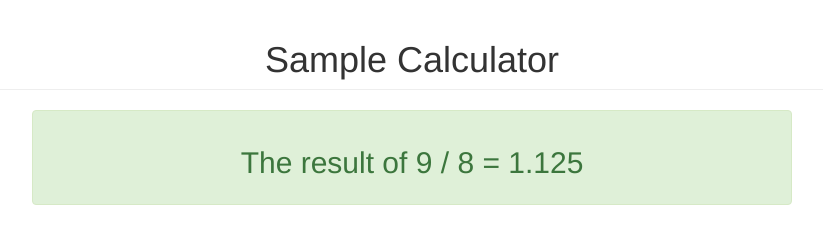
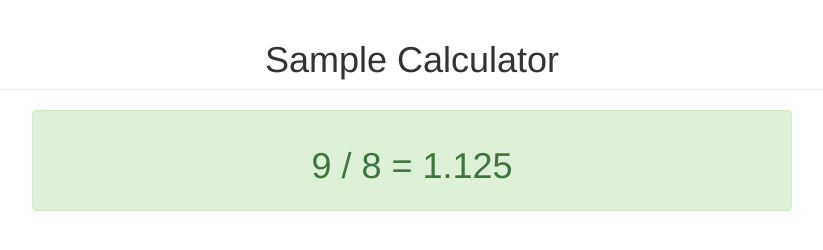
Before and after one commit to synergytrainings/javascript-advanced, a website: page perch.voskerchyan/app/index.html in a window 1280 px wide. Shown: the whole page, without its empty margins (228-1051 px from the left). Drawn offline with nearby package versions, Linux system fonts and the light colour scheme; files that its build step writes are made by us from their sources.

Commit message:
create app

```diff
--- a/perch.voskerchyan/app/index.html
+++ b/perch.voskerchyan/app/index.html
@@ -15,7 +15,7 @@
 	<div class="container text-center">
 		<h1 class="page-header">Sample Calculator</h1>
 		<div class="alert alert-success col-sm-8 col-sm-offset-2">
-			<h2 class="result"></h2>
+			<h1 class="result"></h1>
 		</div>
 	</div>
 
--- a/perch.voskerchyan/app/js/main.js
+++ b/perch.voskerchyan/app/js/main.js
@@ -27,7 +27,7 @@ var num2 = 8;
 var opr = '/';
 
 var result = calc(num1, num2, opr);
-var message = "The result of " + num1 + " " + opr + " " + num2 + " = " + result;
+var message = num1 + " " + opr + " " + num2 + " = " + result;
 
 $(document).ready(function(){
 	$(".result").text(message);
```
Also changed, not shown: perch.voskerchyan/app/js/main.min.js.
